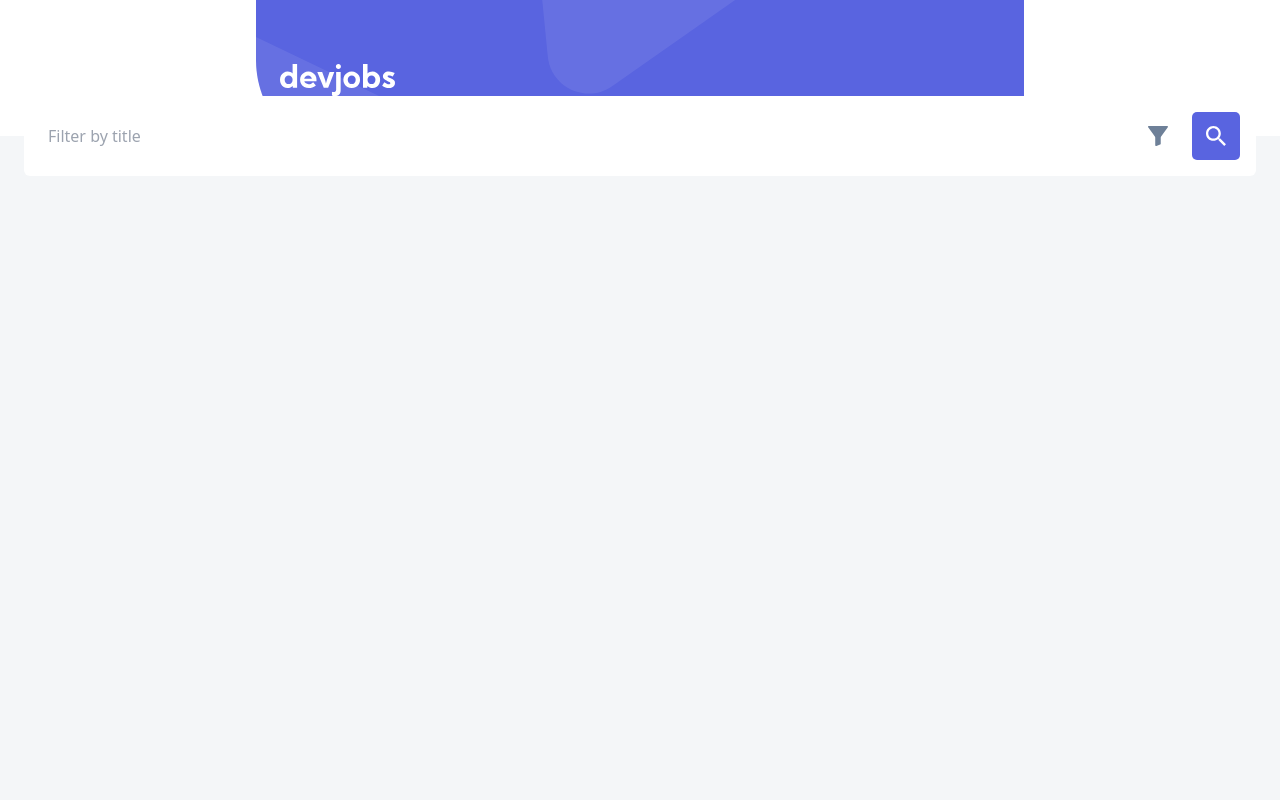
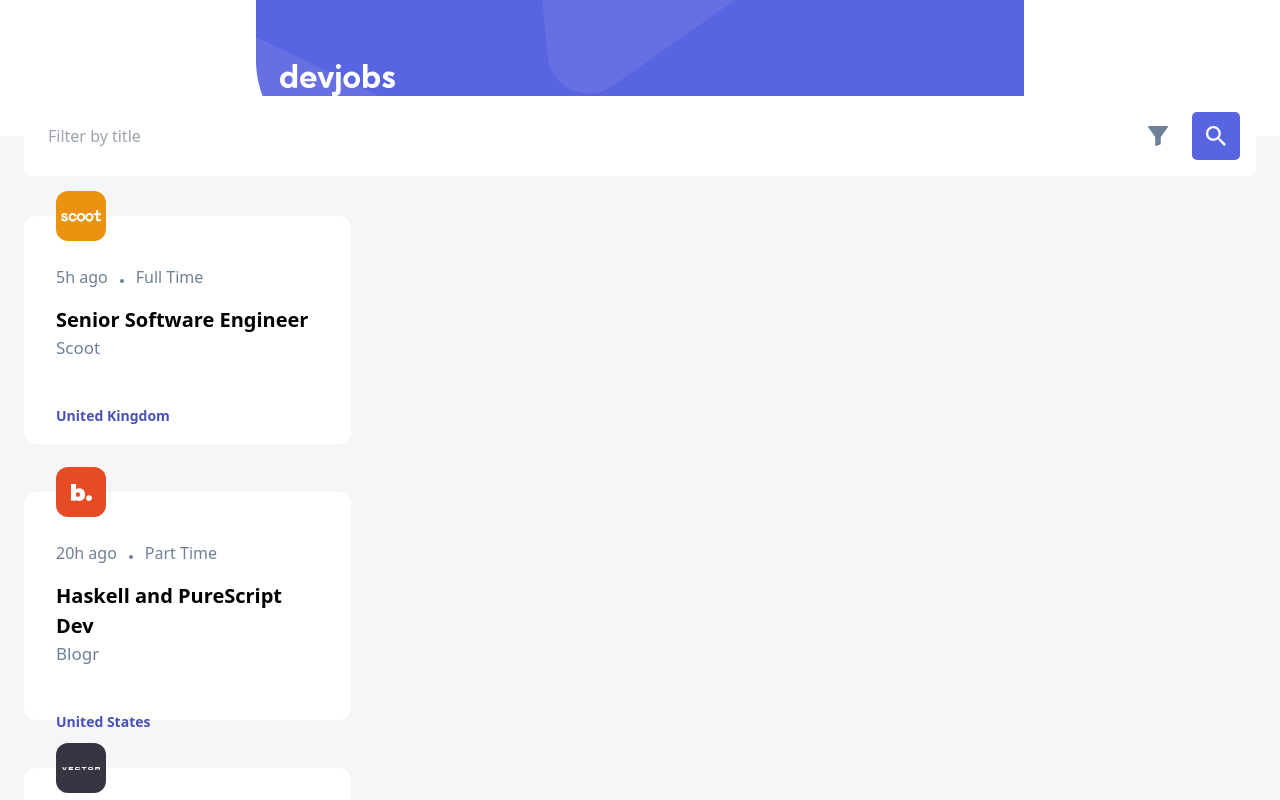
Before and after one commit to shaversj/devjobs-web-app, a Next.js app: page / in a window 1280 px wide. Shown: the top 800 px of the page. Built offline with nearby package versions, Linux system fonts and the light colour scheme.

Commit message:
Add Search functionality to Home Page

```diff
--- a/package.json
+++ b/package.json
@@ -22,7 +22,8 @@
     "react": "^18",
     "react-dom": "^18",
     "tailwind-merge": "^2.3.0",
-    "tsx": "^4.7.2"
+    "tsx": "^4.7.2",
+    "use-debounce": "^10.0.0"
   },
   "devDependencies": {
     "drizzle-kit": "^0.20.16",
--- a/src/app/_components/Logo.js
+++ b/src/app/_components/Logo.js
@@ -19,9 +19,7 @@ export default function Logo({ logo, company, variant }) {
   return (
     <>
       <div
-        className={cn(`${logoBackgroundVarients[company]}`, {
-          "absolute z-10 flex h-[50px] w-[50px] translate-y-[-50%] transform items-center justify-center rounded-xl": variant === "card",
-        })}
+        className={`absolute z-10 flex h-[50px] w-[50px] translate-y-[-50%] transform items-center justify-center rounded-xl ${logoBackgroundVarients[company]}`}
       >
         <img src={logo} alt={company} />
       </div>
--- a/src/app/_components/SearchFilter.js
+++ b/src/app/_components/SearchFilter.js
@@ -1,13 +1,14 @@
 "use client";
 
 import { usePathname, useSearchParams, useRouter } from "next/navigation";
+import { useDebouncedCallback } from "use-debounce";
 
 export default function SearchFilter() {
   const searchParams = useSearchParams();
   const pathname = usePathname();
   const { replace } = useRouter();
 
-  const handleSearch = (term) => {
+  const handleSearch = useDebouncedCallback((term) => {
     const params = new URLSearchParams(searchParams);
     if (term) {
       params.set("jobFilter", term);
@@ -15,7 +16,7 @@ export default function SearchFilter() {
       params.delete("jobFilter");
     }
     replace(`${pathname}?${params.toString()}`);
-  };
+  }, 300);
 
   return (
     <div className={"flex h-[80px] -translate-y-1/2 items-center rounded-md bg-white pl-6 pr-4"}>
--- /dev/null
+++ b/src/app/_components/actions.js
@@ -0,0 +1,4 @@
+export async function getJobsByTitle(title, data) {
+  if (!title) return data;
+  return data.filter((job) => job.position.toLowerCase().includes(title.toLowerCase()));
+}
--- a/src/app/page.js
+++ b/src/app/page.js
@@ -3,14 +3,20 @@ import CardList from "@/app/_components/CardList";
 import Header from "@/app/_components/Header";
 import Job from "@/app/_components/Job";
 import SearchFilter from "@/app/_components/SearchFilter";
+import { getJobsByTitle } from "@/app/_components/actions";
 
-export default function Home() {
+export default async function Home({ searchParams }) {
+  let params = new URLSearchParams(searchParams);
+  let term = params.get("jobFilter");
+
+  const filteredData = await getJobsByTitle(term, mydata);
+
   return (
     <>
       <div className={"min-h-screen bg-secondary-light-grey px-6"}>
         <SearchFilter />
         {/*<Job />*/}
-        {/*<CardList data={mydata} />*/}
+        <CardList data={filteredData} />
       </div>
     </>
   );
```
Also changed, not shown: 1 other file (tests, documents, lock files or other folders).
